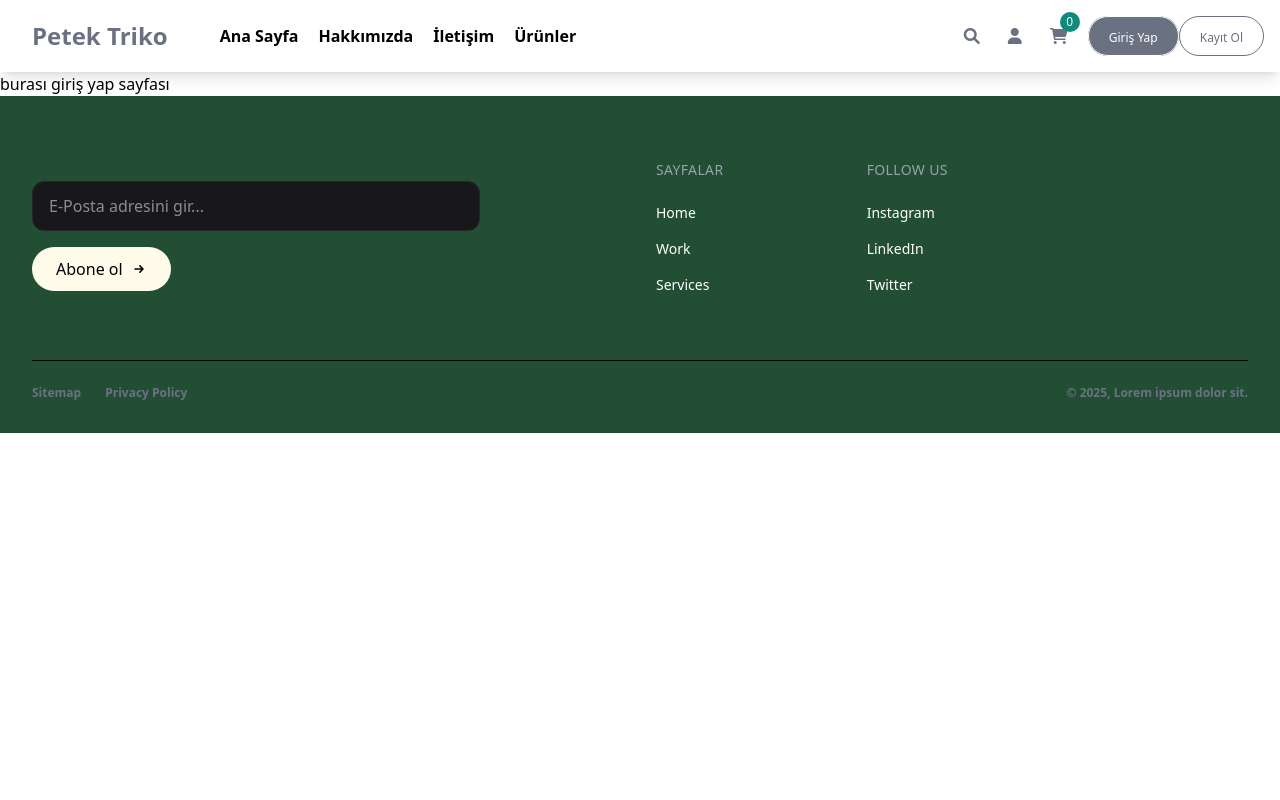
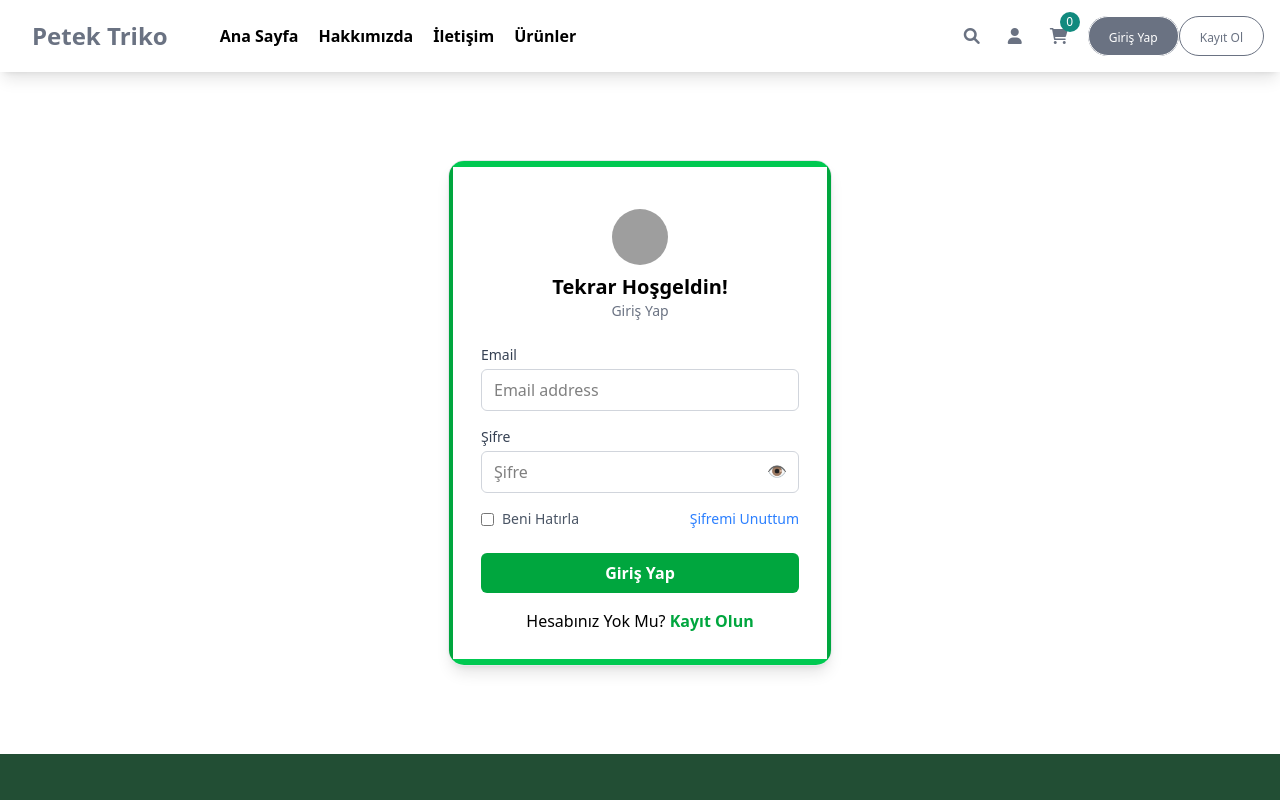
Before and after one commit to mertdns/e_ticaret_frontend_react, a React (Vite) app: page /login in a window 1280 px wide. Shown: the top 800 px of the page. Built offline with nearby package versions, Linux system fonts and the light colour scheme; grey boxes are pictures that could not be loaded.

Commit message:
login ve register sayfaları tasarlandı

```diff
--- a/src/pages/Login/index.tsx
+++ b/src/pages/Login/index.tsx
@@ -1,6 +1,39 @@
+import { Link } from "react-router";
+
 function Login() {
-    return(
-        <div>burası giriş yap sayfası</div>
+    return (
+        <div className="p-2">
+            <div className="bg-white p-8 rounded-2xl shadow-lg w-full max-w-sm mx-auto my-20 border border-gray-200 relative overflow-hidden">
+                <div className="absolute top-0 left-0 right-0 h-1.5 bg-green-500"></div>
+                <div className="absolute top-0 left-0 h-full w-1 bg-green-600"></div>
+                <div className="absolute top-0 right-0 h-full w-1 bg-green-600"></div>
+                <div className="absolute bottom-0 right-0 left-0 h-1.5 w-full bg-green-500"></div>
+                <div className="flex flex-col items-center">
+                    <img src="https://tailwindflex.com/images/logo.svg" alt="Profile Picture" className="w-14 h-14 rounded-full mt-4" />
+                    <h2 className="text-xl font-semibold mt-2">Tekrar Hoşgeldin!</h2>
+                    <p className="text-gray-500 text-sm">Giriş Yap</p>
+                </div>
+                <form className="mt-6">
+                    <label className="block text-sm font-medium text-gray-700">Email</label>
+                    <input type="email" placeholder="Email address" className="mt-1 w-full px-3 py-2 border border-gray-300 rounded-md focus:outline-none" />
+
+                    <label className="block text-sm font-medium text-gray-700 mt-4">Şifre</label>
+                    <div className="relative">
+                        <input type="password" placeholder="Şifre" className="mt-1 w-full px-3 py-2 border border-gray-300 rounded-md  focus:outline-none" />
+                        <span className="absolute right-3 top-3 cursor-pointer text-gray-500">👁</span>
+                    </div>
+
+                    <div className="flex items-center justify-between mt-4">
+                        <label className="flex items-center text-sm text-gray-600">
+                            <input type="checkbox" className="mr-2 border-gray-300" /> Beni Hatırla
+                        </label>
+                        <a href="#" className="text-sm text-blue-500 hover:underline">Şifremi Unuttum</a>
+                    </div>
+                    <button className="mt-6 w-full bg-green-600 hover:bg-green-700 transition-colors text-white py-2 rounded-md text-center font-semibold cursor-pointer">Giriş Yap</button>
+                    <div className="text-center mt-4">Hesabınız Yok Mu? <Link className="font-bold text-green-600" to="/register">Kayıt Olun</Link></div>
+                </form>
+            </div>
+        </div>
     )
 }
 
--- a/src/pages/Register/index.tsx
+++ b/src/pages/Register/index.tsx
@@ -1,6 +1,41 @@
-function Register(){
-    return(
-        <div>burası kayıt sayfası</div>
+import { Link } from "react-router";
+
+function Register() {
+    return (
+        <div className="p-2">
+            <div className="bg-white p-8 rounded-2xl shadow-lg w-full max-w-sm mx-auto my-20 border border-gray-200 relative overflow-hidden">
+                <div className="absolute top-0 left-0 right-0 h-1.5 bg-green-500"></div>
+                <div className="absolute top-0 left-0 h-full w-1 bg-green-600"></div>
+                <div className="absolute top-0 right-0 h-full w-1 bg-green-600"></div>
+                <div className="absolute bottom-0 right-0 left-0 h-1.5 w-full bg-green-500"></div>
+                <div className="flex flex-col items-center">
+                    <img src="https://tailwindflex.com/images/logo.svg" alt="Profile Picture" className="w-14 h-14 rounded-full mt-4" />
+                    <h2 className="text-xl font-semibold mt-2">Aramıza Katılın!</h2>
+                    <p className="text-gray-500 text-sm">Kayıt Ol</p>
+                </div>
+                <form className="mt-6">
+                    <label className="block text-sm font-medium text-gray-700 mt-4">Kullanıcı Adı</label>
+                    <input type="email" placeholder="Kullanıcı Adı" className="mt-1 w-full px-3 py-2 border border-gray-300 rounded-md focus:outline-none" />
+
+                    <label className="block text-sm font-medium text-gray-700 mt-4">Email</label>
+                    <input type="email" placeholder="Email" className="mt-1 w-full px-3 py-2 border border-gray-300 rounded-md focus:outline-none" />
+
+                    <label className="block text-sm font-medium text-gray-700 mt-4">Şifre</label>
+                    <div className="relative">
+                        <input type="password" placeholder="Şifre" className="mt-1 w-full px-3 py-2 border border-gray-300 rounded-md  focus:outline-none" />
+                        <span className="absolute right-3 top-3 cursor-pointer text-gray-500">👁</span>
+                    </div>
+
+                    <div className="flex items-center justify-between mt-4">
+                        <label className="flex items-center text-sm text-gray-600">
+                            <input type="checkbox" className="mr-2 border-gray-300" /> Beni Hatırla
+                        </label>
+                    </div>
+                    <button className="mt-6 w-full bg-green-600 hover:bg-green-700 transition-colors text-white py-2 rounded-md text-center font-semibold cursor-pointer">Giriş Yap</button>
+                    <div className="text-center mt-4">Hesabınız Var Mı? <Link className="font-bold text-green-600" to="/login">Giriş Yap</Link></div>
+                </form>
+            </div>
+        </div>
     )
 }
 
```
